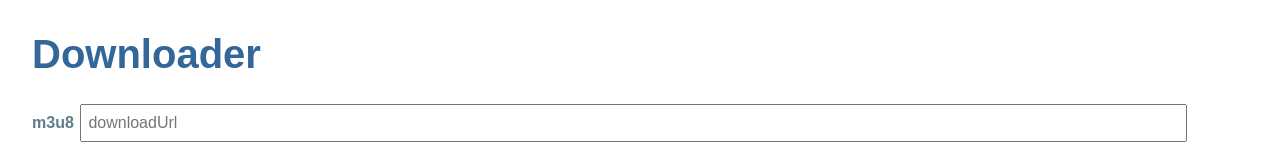
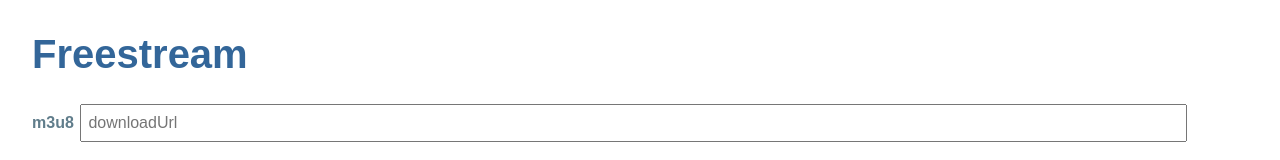
Before and after one commit to chromyd/downloader, an Angular app: page / in a window 1280 px wide. Shown: the top 160 px of the page. Built offline with nearby package versions, Linux system fonts and the light colour scheme.

Commit message:
Prepare for the name change (remaining spots)

```diff
--- a/package.json
+++ b/package.json
@@ -1,6 +1,6 @@
 {
-  "name": "downloader",
-  "version": "0.0.0",
+  "name": "freestream",
+  "version": "0.0.1",
   "license": "MIT",
   "scripts": {
     "ng": "ng",
--- a/src/app/app.component.ts
+++ b/src/app/app.component.ts
@@ -6,5 +6,5 @@
   styleUrls: ['./app.component.css']
 })
 export class AppComponent {
-  title = 'Downloader';
+  title = 'Freestream';
 }
```
Also changed, not shown: 1 other file (tests, documents, lock files or other folders).
